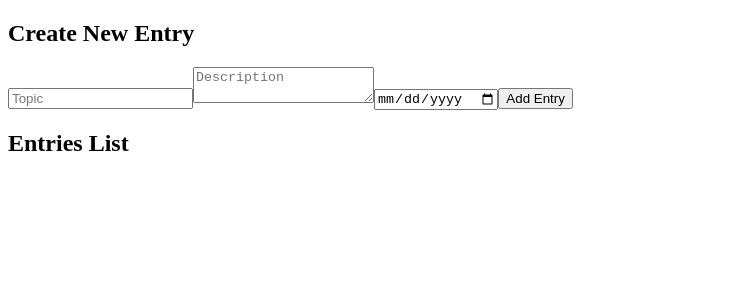
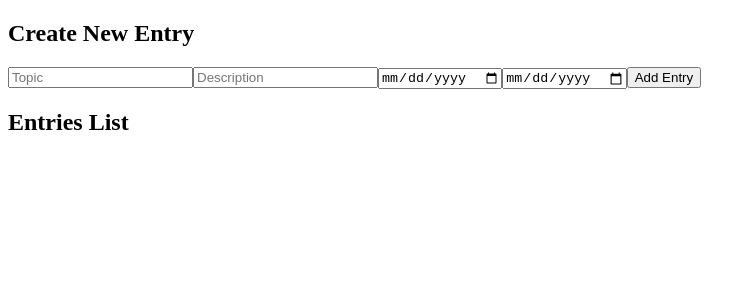
Before and after one commit to nzdable/spaced-repetition-app, a React (Create React App) app in the folder app/: page / in a window 1280 px wide. Shown: the top 300 px of the page, without its empty margins (0-756 px from the left). Built offline with nearby package versions, Linux system fonts and the light colour scheme.

Commit message:
feat: added test date variable in creating entry

```diff
--- a/app/src/components/CreateEntry.js
+++ b/app/src/components/CreateEntry.js
@@ -1,17 +1,25 @@
-import React, { useState } from "react";
+import React, { act, useState } from "react";
 
 function CreateEntry({ addEntry }) {
   const [topic, setTopic] = useState("");
   const [description, setDescription] = useState("");
-  const [date, setDate] = useState("");
+  const [activeRecallDate, setactiveRecallDate] = useState("");
+  const [testDate, setTestDate] = useState("");
 
   const handleSubmit = (e) => {
     e.preventDefault();
-    if (topic && description && date) {
-      addEntry({ id: Date.now(), topic, description, date });
+    if (topic && description && activeRecallDate) {
+      addEntry({
+        id: Date.now(),
+        topic,
+        description,
+        activeRecallDate,
+        testDate,
+      });
       setTopic("");
       setDescription("");
-      setDate("");
+      setactiveRecallDate("");
+      setTestDate("");
     }
   };
 
@@ -26,16 +34,23 @@ function CreateEntry({ addEntry }) {
           onChange={(e) => setTopic(e.target.value)}
           required
         />
-        <textarea
+        <input
+          type="text"
           placeholder="Description"
-          value={description}
-          onChange={(e) => setDescription(e.target.value)}
+          value={topic}
+          onChange={(e) => setTopic(e.target.value)}
           required
         />
         <input
           type="date"
-          value={date}
-          onChange={(e) => setDate(e.target.value)}
+          value={activeRecallDate}
+          onChange={(e) => setactiveRecallDate(e.target.value)}
+          required
+        />
+        <input
+          type="date"
+          value={testDate}
+          onChange={(e) => setTestDate(e.target.value)}
           required
         />
         <button type="submit">Add Entry</button>
--- a/app/src/components/EditEntry.js
+++ b/app/src/components/EditEntry.js
@@ -4,17 +4,21 @@ import React, { useState, useEffect } from "react";
 function EditEntry({ entry, updateEntry, cancelEdit }) {
   const [topic, setTopic] = useState(entry.topic);
   const [description, setDescription] = useState(entry.description);
-  const [date, setDate] = useState(entry.date || "");
+  const [activeRecallDate, setactiveRecallDate] = useState(
+    entry.activeRecallDate || ""
+  );
+  const [testDate, setTestDate] = useState(entry.testDate || "");
 
   useEffect(() => {
     setTopic(entry.topic);
     setDescription(entry.description);
-    setDate(entry.date || "");
+    setactiveRecallDate(entry.activeRecallDate || "");
+    setTestDate(entry.testDate);
   }, [entry]);
 
   const handleSubmit = (e) => {
     e.preventDefault();
-    updateEntry({ ...entry, topic, description, date });
+    updateEntry({ ...entry, topic, description, activeRecallDate, testDate });
   };
 
   return (
@@ -34,8 +38,14 @@ function EditEntry({ entry, updateEntry, cancelEdit }) {
         />
         <input
           type="date"
-          value={date}
-          onChange={(e) => setDate(e.target.value)}
+          value={activeRecallDate}
+          onChange={(e) => setactiveRecallDate(e.target.value)}
+          required
+        />
+        <input
+          type="date"
+          value={testDate}
+          onChange={(e) => setTestDate(e.target.value)}
           required
         />
         <button type="submit">Update</button>
--- a/app/src/components/EntryList.js
+++ b/app/src/components/EntryList.js
@@ -8,9 +8,10 @@ function EntryList({ entries, deleteEntry, editEntry }) {
       <ul>
         {entries.map((entry) => (
           <li key={entry.id}>
-            <h3>{entry.topic}</h3>
+            <p>{entry.topic}</p>
             <p>{entry.description}</p>
-            <p>{entry.date}</p>
+            <p>{entry.activeRecallDate}</p>
+            <p>{entry.testDate}</p>
             <button onClick={() => editEntry(entry)}>Edit</button>
             <button onClick={() => deleteEntry(entry.id)}>Delete</button>
           </li>
```
